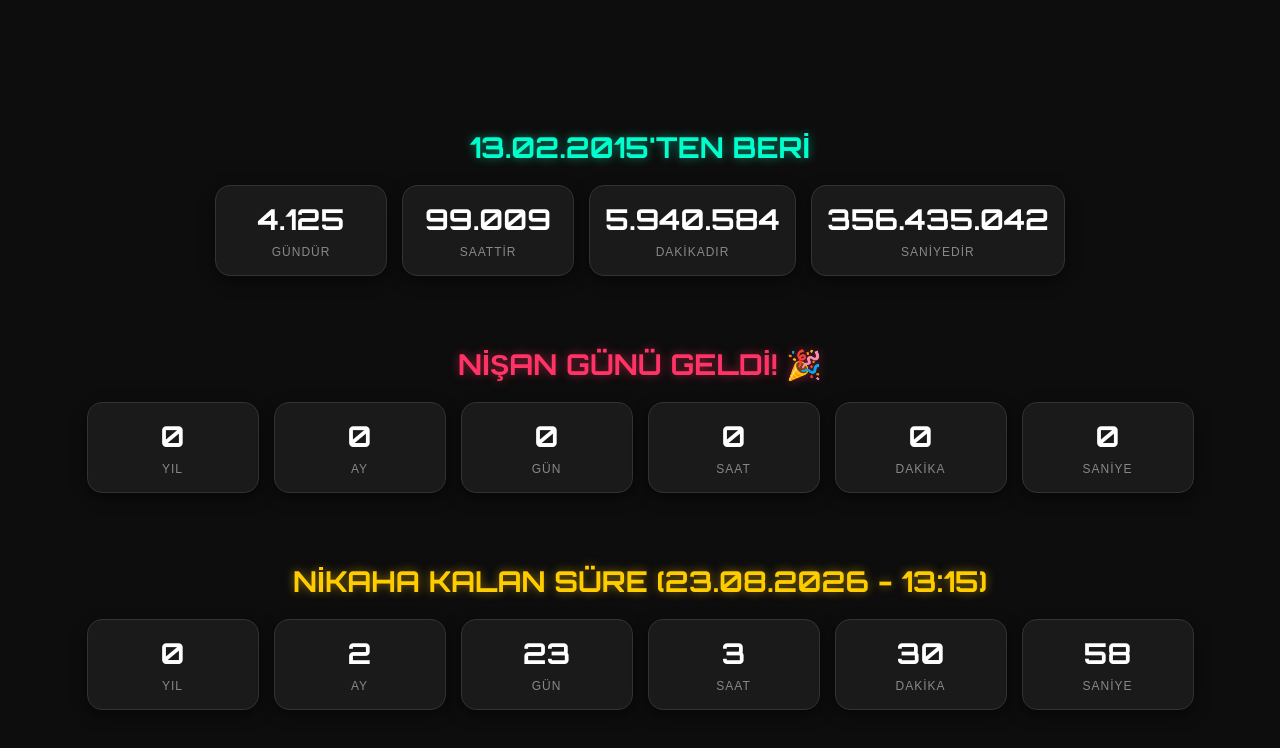
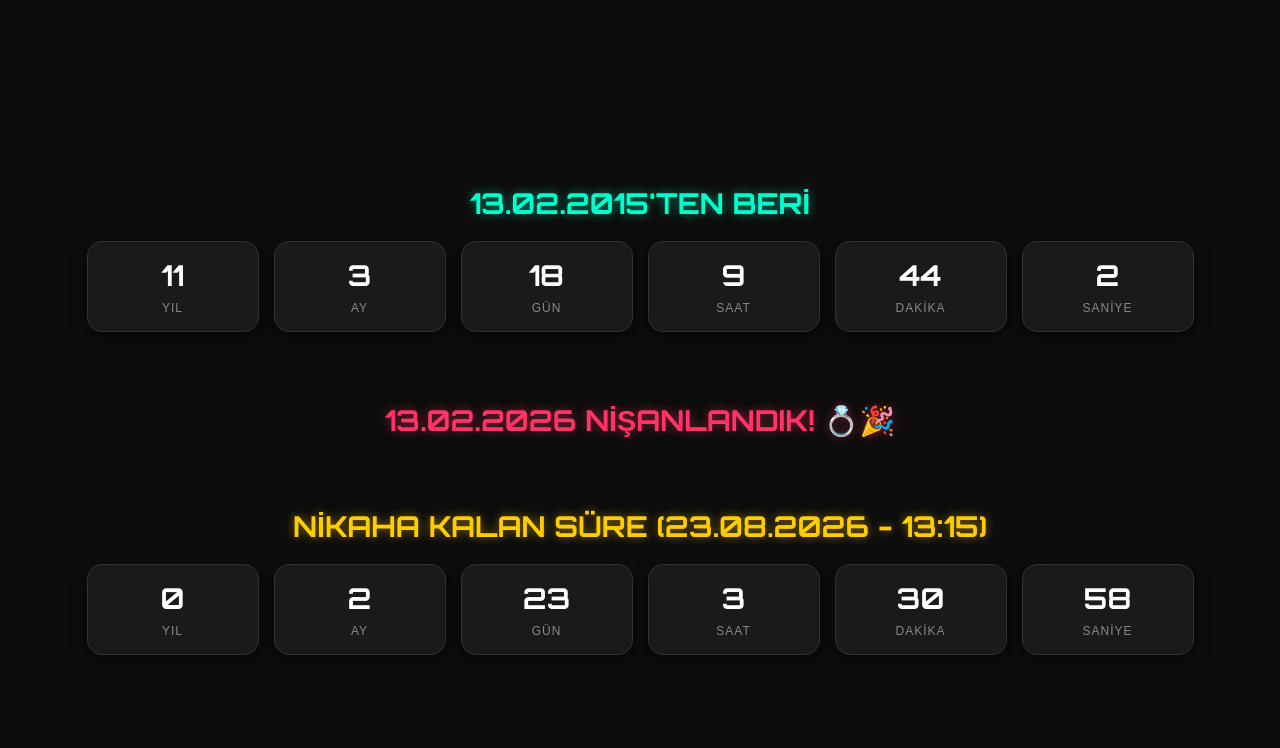
Before and after one commit to dqzze999/130215sayac, a plain HTML site: page index.html in a window 1280 px wide. Drawn offline with Linux system fonts and the light colour scheme.

Commit message:
Update index.html

```diff
--- a/index.html
+++ b/index.html
@@ -86,30 +86,38 @@
 </head>
 <body>
 
-    <h1 class="baslik-gecen">13.02.2015'TEN BERİ</h1>
+    <h1 class="baslik-gecen" id="gecenBaslik">13.02.2015'TEN BERİ</h1>
 
     <div class="container">
         <div class="kutu border-gecen">
+            <span class="sayi" id="toplamYil">0</span>
+            <span class="etiket">YIL</span>
+        </div>
+        <div class="kutu border-gecen">
+            <span class="sayi" id="toplamAy">0</span>
+            <span class="etiket">AY</span>
+        </div>
+        <div class="kutu border-gecen">
             <span class="sayi" id="toplamGun">0</span>
-            <span class="etiket">GÜNDÜR</span>
+            <span class="etiket">GÜN</span>
         </div>
         <div class="kutu border-gecen">
             <span class="sayi" id="toplamSaat">0</span>
-            <span class="etiket">SAATTİR</span>
+            <span class="etiket">SAAT</span>
         </div>
         <div class="kutu border-gecen">
             <span class="sayi" id="toplamDakika">0</span>
-            <span class="etiket">DAKİKADIR</span>
+            <span class="etiket">DAKİKA</span>
         </div>
         <div class="kutu border-gecen">
             <span class="sayi" id="toplamSaniye">0</span>
-            <span class="etiket">SANİYEDİR</span>
+            <span class="etiket">SANİYE</span>
         </div>
     </div>
 
-    <h1 class="baslik-kalan">NİŞANA KALAN SÜRE (13.02.2026)</h1>
+    <h1 class="baslik-kalan" id="nisanBaslik">NİŞANA KALAN SÜRE (13.02.2026)</h1>
 
-    <div class="container">
+    <div class="container" id="nisanKutulari">
         <div class="kutu border-kalan">
             <span class="sayi" id="kalanYil">0</span>
             <span class="etiket">YIL</span>
@@ -136,7 +144,7 @@
         </div>
     </div>
 
-    <h1 class="baslik-nikah">NİKAHA KALAN SÜRE (23.08.2026 - 13:15)</h1>
+    <h1 class="baslik-nikah">NİKAHA KALAN SÜRE (23.08.2026 - 13:15)</h1>
 
     <div class="container">
         <div class="kutu border-nikah">
@@ -184,7 +192,6 @@
             if (nDakika < 0) { nDakika += 60; nSaat--; }
             if (nSaat < 0) { nSaat += 24; nGun--; }
             if (nGun < 0) {
-                // Geçen ayın toplam gün sayısını bulup ekliyoruz
                 const gecenAy = new Date(bitis.getFullYear(), bitis.getMonth(), 0);
                 nGun += gecenAy.getDate();
                 nAy--;
@@ -197,16 +204,19 @@
         function sayaciGuncelle() {
             const simdi = new Date();
 
-            // 1. TOPLAM GEÇEN SÜRE HESABI
-            const farkGecmisms = simdi.getTime() - tarihGecmis.getTime();
-            document.getElementById("toplamGun").innerText = Math.floor(farkGecmisms / (1000 * 60 * 60 * 24)).toLocaleString('tr-TR');
-            document.getElementById("toplamSaat").innerText = Math.floor(farkGecmisms / (1000 * 60 * 60)).toLocaleString('tr-TR');
-            document.getElementById("toplamDakika").innerText = Math.floor(farkGecmisms / (1000 * 60)).toLocaleString('tr-TR');
-            document.getElementById("toplamSaniye").innerText = Math.floor(farkGecmisms / 1000).toLocaleString('tr-TR');
+            // 1. GEÇMİŞTEN BUGÜNE DETAYLI HESAP
+            const gecenSure = tarihFarkiniHesapla(tarihGecmis, simdi);
+            document.getElementById("toplamYil").innerText = gecenSure.yil;
+            document.getElementById("toplamAy").innerText = gecenSure.ay;
+            document.getElementById("toplamGun").innerText = gecenSure.gun;
+            document.getElementById("toplamSaat").innerText = gecenSure.saat;
+            document.getElementById("toplamDakika").innerText = gecenSure.dakika;
+            document.getElementById("toplamSaniye").innerText = gecenSure.saniye;
 
-            // 2. NİŞAN GERİ SAYIM
+            // 2. NİŞAN GERİ SAYIM / GİZLEME MANTIĞI
             if (tarihNisan.getTime() > simdi.getTime()) {
                 const nisanKalan = tarihFarkiniHesapla(simdi, tarihNisan);
+                document.getElementById("nisanBaslik").innerText = "NİŞANA KALAN SÜRE (13.02.2026)";
                 document.getElementById("kalanYil").innerText = nisanKalan.yil;
                 document.getElementById("kalanAy").innerText = nisanKalan.ay;
                 document.getElementById("kalanGun").innerText = nisanKalan.gun;
@@ -214,10 +224,9 @@
                 document.getElementById("kalanDakika").innerText = nisanKalan.dakika;
                 document.getElementById("kalanSaniye").innerText = nisanKalan.saniye;
             } else {
-                document.querySelector(".baslik-kalan").innerText = "NİŞAN GÜNÜ GELDİ! 🎉";
-                ["kalanYil", "kalanAy", "kalanGun", "kalanSaat", "kalanDakika", "kalanSaniye"].forEach(id => {
-                    document.getElementById(id).innerText = "0";
-                });
+                // Süre bittiyse yazıyı değiştir ve kutuları komple gizle
+                document.getElementById("nisanBaslik").innerText = "13.02.2026 NİŞANLANDIK! 💍🎉";
+                document.getElementById("nisanKutulari").style.display = "none";
             }
 
             // 3. NİKAH GERİ SAYIM
@@ -230,7 +239,7 @@
                 document.getElementById("nikahDakika").innerText = nikahKalan.dakika;
                 document.getElementById("nikahSaniye").innerText = nikahKalan.saniye;
             } else {
-                document.querySelector(".baslik-nikah").innerText = "NİKAH GÜNÜ GELDİ! 💍🎉";
+                document.querySelector(".baslik-nikah").innerText = "NİKAH GÜNÜ GELDİ! 👑🎉";
                 ["nikahYil", "nikahAy", "nikahGun", "nikahSaat", "nikahDakika", "nikahSaniye"].forEach(id => {
                     document.getElementById(id).innerText = "0";
                 });
```
